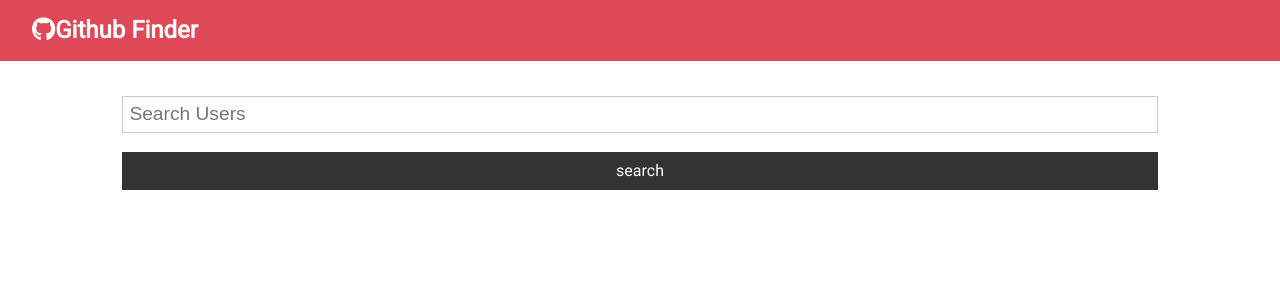
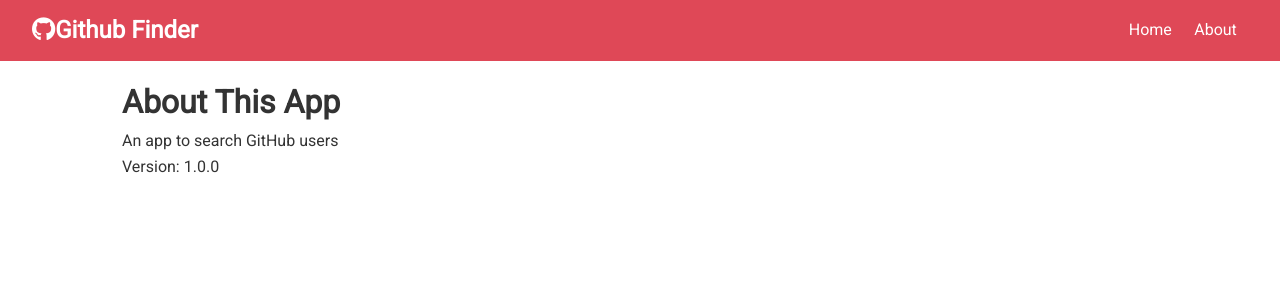
Before and after one commit to leah-z-liu/github-finder, a React (Create React App) app: page /about in a window 1280 px wide. Shown: the top 300 px of the page. Built offline with nearby package versions, Linux system fonts and the light colour scheme.

Commit message:
Added homepage and about page routes with react router

```diff
--- a/package.json
+++ b/package.json
@@ -6,6 +6,7 @@
     "axios": "^0.19.0",
     "react": "^16.8.6",
     "react-dom": "^16.8.6",
+    "react-router-dom": "^5.0.1",
     "react-scripts": "3.0.1"
   },
   "scripts": {
--- a/src/App.js
+++ b/src/App.js
@@ -1,8 +1,10 @@
-import React, { Component } from 'react';
+import React, { Fragment, Component } from 'react';
+import { BrowserRouter as Router, Switch, Route } from 'react-router-dom';
 import Navbar from './components/layout/Navbar';
 import Users from './components/users/Users';
 import Search from './components/users/Search';
 import Alert from './components/layout/Alert';
+import About from './components/pages/About';
 import axios from 'axios'
 import './App.css';
 
@@ -40,14 +42,23 @@
     const { users, loading } = this.state;
 
     return (
+      <Router>
         <div className='App'>
           <Navbar />
           <div className='container'>
             <Alert alert={this.state.alert} />
+            <Switch>
+              <Route exact path='/' render={ props => (
+                <Fragment>
                   <Search searchUsers={this.searchUsers} clearUsers={this.clearUsers} showClear={ users.length > 0 ? true : false} setAlert={this.setAlert} />
                   <Users loading={loading} users={users} />
+                </Fragment>
+              )} />
+              <Route exact path='/about' component={About} />
+            </Switch>
           </div>
         </div>
+      </Router>
 
     );
   }
--- a/src/components/layout/Navbar.js
+++ b/src/components/layout/Navbar.js
@@ -1,6 +1,6 @@
 import React from 'react';
 import PropTypes from 'prop-types';
-
+import { Link } from 'react-router-dom';
 
 const Navbar = ({ icon, title }) => {
     return (
@@ -9,6 +9,14 @@
                 <i className={icon} />
                 {title}
             </h1>
+            <ul>
+                <li>
+                    <Link to='/'>Home</Link>
+                </li>
+                <li>
+                    <Link to='/about'>About</Link>
+                </li>
+            </ul>
         </nav>
     )
 }
--- /dev/null
+++ b/src/components/pages/About.js
@@ -0,0 +1,19 @@
+import React, { Fragment } from 'react'
+
+const About = () => {
+    return (
+        <Fragment>
+            <h1>
+                About This App
+            </h1>
+            <p>
+                An app to search GitHub users
+            </p>
+            <p>
+                Version: 1.0.0
+            </p>
+        </Fragment>
+    )
+}
+
+export default About
```
Also changed, not shown: 1 other file (tests, documents, lock files or other folders). Lines whose indentation alone changed are shown as unchanged.
